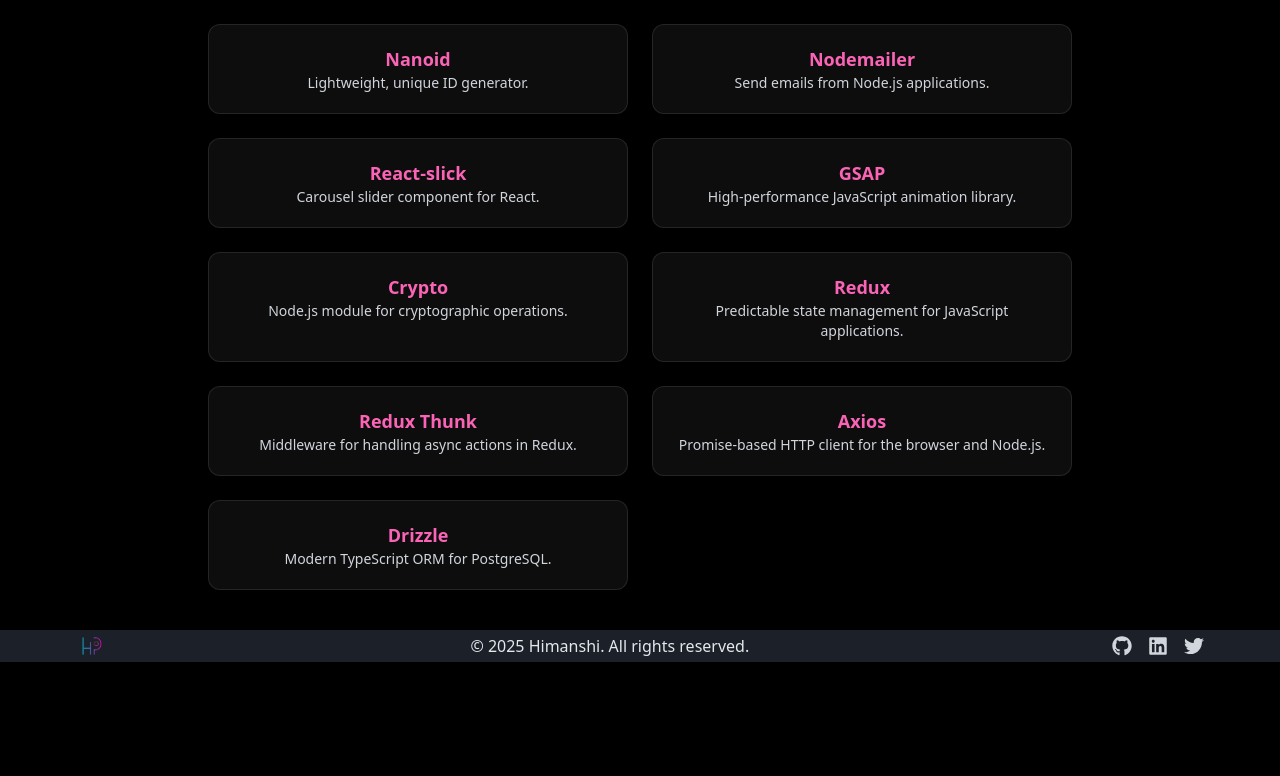
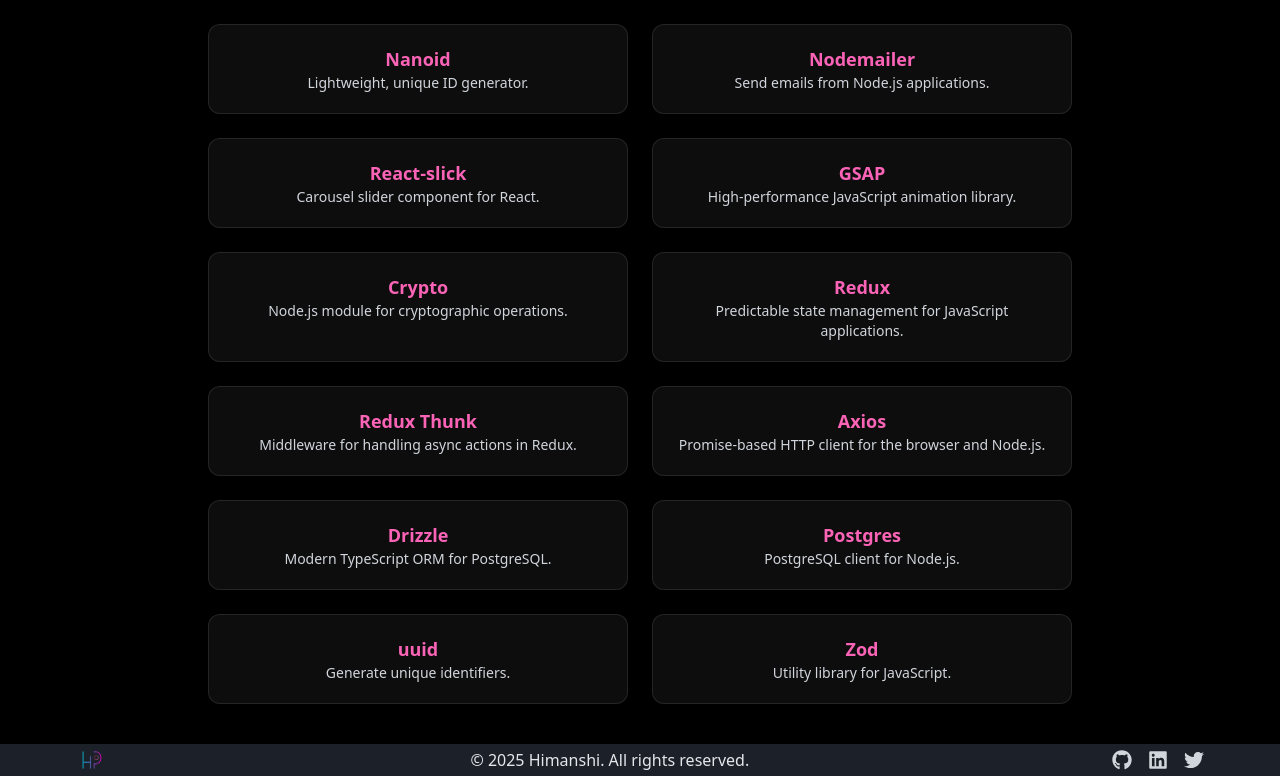
Before and after one commit to Himanshipatel04/Portfolio_, a React (Vite) app: page /npmZone in a window 1280 px wide. Shown: the part 1730-2506 px from the top of the page. Before the commit the page ends 2392 px from the top, so only its background shows below. Built offline with nearby package versions, Linux system fonts and the light colour scheme; a web font is replaced by a local one.

Commit message:
feat: Add new npm libraries (Postgres, uuid, Zod) to constants for enhanced functionality

```diff
--- a/src/constants/npmLibraries.js
+++ b/src/constants/npmLibraries.js
@@ -34,4 +34,7 @@
   { "key": "Redux Thunk", "value": "Middleware for handling async actions in Redux." },
   { "key": "Axios", "value": "Promise-based HTTP client for the browser and Node.js." },
   { "key": "Drizzle", "value": "Modern TypeScript ORM for PostgreSQL." },
+  { "key": "Postgres", "value": "PostgreSQL client for Node.js." },
+  { "key": "uuid", "value": "Generate unique identifiers." },
+  { "key": "Zod", "value": "Utility library for JavaScript." }
 ]
```
